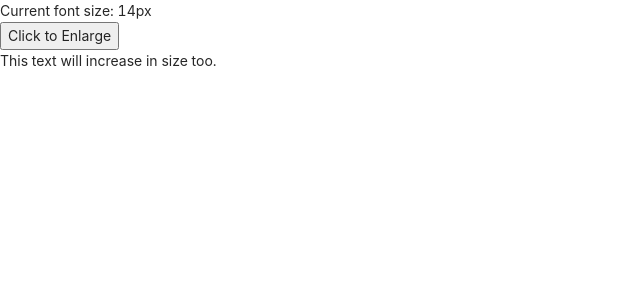
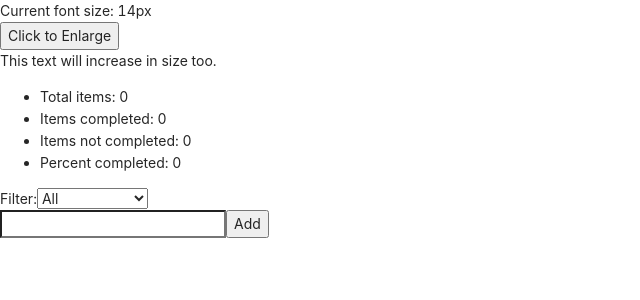
Before and after one commit to msko89/react-librarys, a React (Create React App) app: page / in a window 1280 px wide. Shown: the top 300 px of the page, without its empty margins (0-640 px from the left). Built offline with nearby package versions, Linux system fonts and the light colour scheme.

Commit message:
Recoil TodoList

```diff
--- a/src/App.js
+++ b/src/App.js
@@ -2,6 +2,7 @@
 import './App.css';
 import FontButton from './Recoil/components/FontButton';
 import Text from './Recoil/components/Text';
+import TodoList from './Recoil/components/TodoList';
 // import { observableTodoStore } from './app/ObservableTodoStore';
 // import MobxComponent from './components/MobxComponent';
 // import TodoList from './components/TodoList';
@@ -34,6 +35,7 @@
       <RecoilRoot>
         <FontButton />
         <Text />
+        <TodoList />
       </RecoilRoot>
     </div>
   );
--- /dev/null
+++ b/src/Recoil/components/TodoItem.jsx
@@ -0,0 +1,52 @@
+import React from 'react';
+import { useRecoilState } from 'recoil';
+import { todoListState } from '../todoStore';
+
+export default function TodoItem({ item }) {
+  const [todoList, setTodoList] = useRecoilState(todoListState);
+  const index = todoList.findIndex((listItem) => listItem === item);
+
+  const editItemText = ({ target: { value } }) => {
+    const newList = replaceItemAtIndex(todoList, index, {
+      ...item,
+      text: value,
+    });
+
+    setTodoList(newList);
+  };
+
+  const toggleItemCompletion = () => {
+    const newList = replaceItemAtIndex(todoList, index, {
+      ...item,
+      isComplete: !item.isComplete,
+    });
+
+    setTodoList(newList);
+  };
+
+  const deleteItem = () => {
+    const newList = removeItemAtIndex(todoList, index);
+
+    setTodoList(newList);
+  };
+
+  return (
+    <div>
+      <input type='text' value={item.text} onChange={editItemText} />
+      <input
+        type='checkbox'
+        checked={item.isComplete}
+        onChange={toggleItemCompletion}
+      />
+      <button onClick={deleteItem}>X</button>
+    </div>
+  );
+}
+
+function replaceItemAtIndex(arr, index, newValue) {
+  return [...arr.slice(0, index), newValue, ...arr.slice(index + 1)];
+}
+
+function removeItemAtIndex(arr, index) {
+  return [...arr.slice(0, index), ...arr.slice(index + 1)];
+}
--- /dev/null
+++ b/src/Recoil/components/TodoItemCreator.jsx
@@ -0,0 +1,37 @@
+import React, { useState } from 'react';
+import { useSetRecoilState } from 'recoil';
+import { todoListState } from '../todoStore';
+
+export default function TodoItemCreator() {
+  const [inputValue, setInputValue] = useState('');
+  const setTodoList = useSetRecoilState(todoListState);
+
+  const addItem = () => {
+    setTodoList((oldTodoList) => [
+      ...oldTodoList,
+      {
+        id: getId(),
+        text: inputValue,
+        isComplete: false,
+      },
+    ]);
+    setInputValue('');
+  };
+
+  const onChange = ({ target: { value } }) => {
+    setInputValue(value);
+  };
+
+  return (
+    <div>
+      <input type='text' value={inputValue} onChange={onChange} />
+      <button onClick={addItem}>Add</button>
+    </div>
+  );
+}
+
+// 고유한 Id 생성을 위한 유틸리티
+let id = 0;
+function getId() {
+  return id++;
+}
--- /dev/null
+++ b/src/Recoil/components/TodoList.jsx
@@ -0,0 +1,24 @@
+import React from 'react';
+import { useRecoilValue } from 'recoil';
+import { todoListState, filteredTodoListState } from '../todoStore';
+import TodoItemCreator from './TodoItemCreator';
+import TodoItem from './TodoItem';
+import TodoListStats from './TodoListStats';
+import TodoListFilters from './TodoListFilters';
+
+export default function TodoList() {
+  // const todoList = useRecoilValue(todoListState);
+  const todoList = useRecoilValue(filteredTodoListState);
+
+  return (
+    <>
+      <TodoListStats />
+      <TodoListFilters />
+      <TodoItemCreator />
+
+      {todoList.map((todoItem) => (
+        <TodoItem key={todoItem.id} item={todoItem} />
+      ))}
+    </>
+  );
+}
--- /dev/null
+++ b/src/Recoil/components/TodoListFilters.jsx
@@ -0,0 +1,22 @@
+import React from 'react';
+import { useRecoilState } from 'recoil';
+import { todoListFilterState } from '../todoStore';
+
+export default function TodoListFilters() {
+  const [filter, setFilter] = useRecoilState(todoListFilterState);
+
+  const updateFilter = ({ target: { value } }) => {
+    setFilter(value);
+  };
+
+  return (
+    <>
+      Filter:
+      <select value={filter} onChange={updateFilter}>
+        <option value='Show All'>All</option>
+        <option value='Show Completed'>Completed</option>
+        <option value='Show Uncompleted'>Uncompleted</option>
+      </select>
+    </>
+  );
+}
--- /dev/null
+++ b/src/Recoil/components/TodoListStats.jsx
@@ -0,0 +1,19 @@
+import React from 'react';
+import { useRecoilValue } from 'recoil';
+import { todoListStatsState } from '../todoStore';
+
+export default function TodoListStats() {
+  const { totalNum, totalCompletedNum, totalUncompletedNum, percentCompleted } =
+    useRecoilValue(todoListStatsState);
+
+  const formattedPercentCompleted = Math.round(percentCompleted * 100);
+
+  return (
+    <ul>
+      <li>Total items: {totalNum}</li>
+      <li>Items completed: {totalCompletedNum}</li>
+      <li>Items not completed: {totalUncompletedNum}</li>
+      <li>Percent completed: {formattedPercentCompleted}</li>
+    </ul>
+  );
+}
--- /dev/null
+++ b/src/Recoil/todoStore.js
@@ -0,0 +1,46 @@
+import { atom, selector } from 'recoil';
+
+export const todoListState = atom({
+  key: 'todoListState',
+  default: [],
+});
+
+export const todoListFilterState = atom({
+  key: 'todoListFilterState',
+  default: 'Show All',
+});
+
+export const filteredTodoListState = selector({
+  key: 'filteredTodoListState',
+  get: ({ get }) => {
+    const filter = get(todoListFilterState);
+    const list = get(todoListState);
+
+    switch (filter) {
+      case 'Show Completed':
+        return list.filter((item) => item.isComplete);
+      case 'Show Uncompleted':
+        return list.filter((item) => !item.isComplete);
+      default:
+        return list;
+    }
+  },
+});
+
+export const todoListStatsState = selector({
+  key: 'todoListStatsState',
+  get: ({ get }) => {
+    const todoList = get(todoListState);
+    const totalNum = todoList.length;
+    const totalCompletedNum = todoList.filter((item) => item.isComplete).length;
+    const totalUncompletedNum = totalNum - totalCompletedNum;
+    const percentCompleted = totalNum === 0 ? 0 : totalCompletedNum / totalNum;
+
+    return {
+      totalNum,
+      totalCompletedNum,
+      totalUncompletedNum,
+      percentCompleted,
+    };
+  },
+});
```
